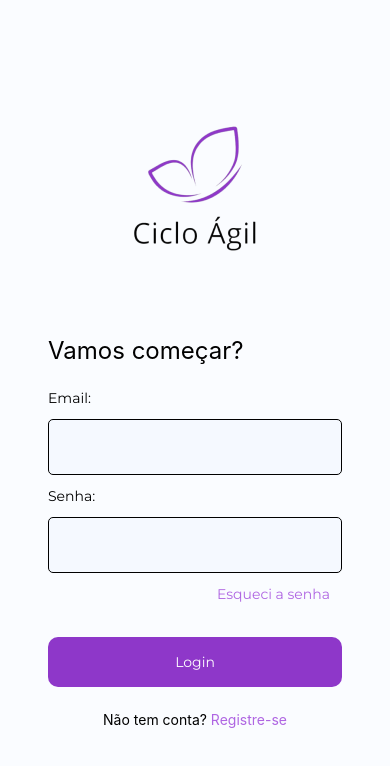
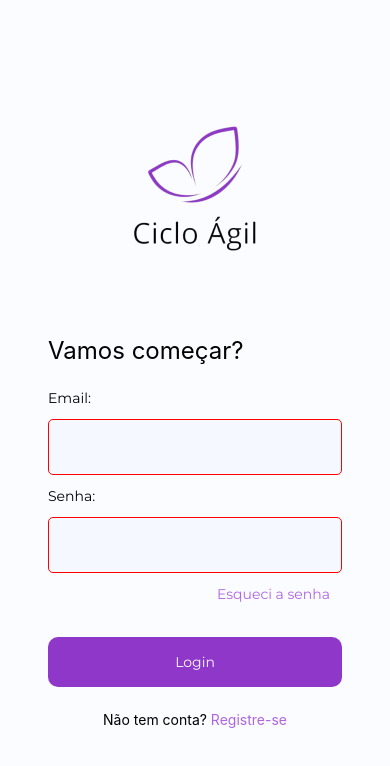
Before and after one commit to PipocaAgil-Grupo-Bordo/ciclo-agil-mobile, a React Native app: screen /Login in a window 390 px wide. Shown: the top 766 px of the page. Built offline with nearby package versions, Linux system fonts and the light colour scheme; no server answers.

Commit message:
fix: Form no longer reset if user's input is incorret
style: Fix border not being red when there's an error

```diff
--- a/src/components/Input/style.tsx
+++ b/src/components/Input/style.tsx
@@ -6,7 +6,7 @@ export const LoginInput = styled.TextInput<{ errors?: FieldErrors; name: String
   border-radius: 5px;
   height: 56px;
   margin: 12px 0px;
-  border: ${(props) => (props.errors?.root ? '#FF0000' : '')};
+  border: ${(props) => (props.errors ? '#FF0000' : '')};
 `;
 
 export const ErrorMessage = styled.Text`
--- a/src/pages/Login/SigninForm/index.tsx
+++ b/src/pages/Login/SigninForm/index.tsx
@@ -37,7 +37,6 @@ const SigninForm: React.FC = () => {
         const invalidCredentials = error.response?.status === 401;
 
         if (invalidCredentials) {
-          reset({ email: 'mary@jane.com', password: 'Mary@jane1234' }, { keepErrors: true });
           setError('password', { type: 'manual', message: 'E-mail ou Senha Incorretos.' });
         } else {
           Alert.alert('Algo deu errado, tente novamente!')
```
